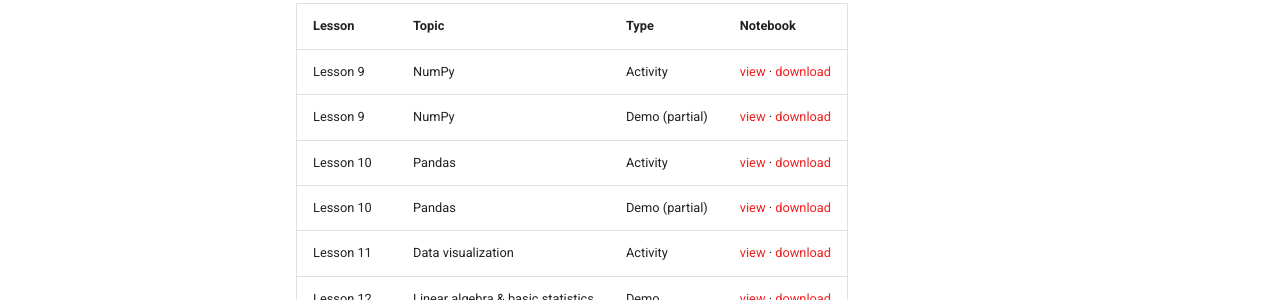
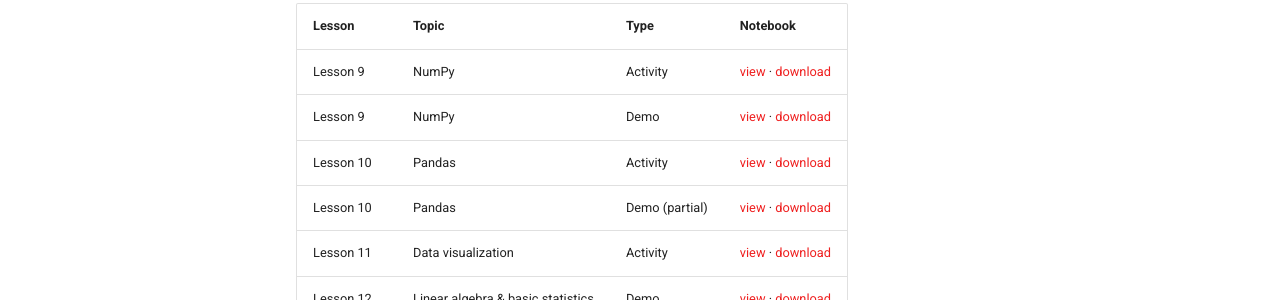
Before and after one commit to gperdrizet/fullstack-2605, an MkDocs documentation site: the page built from docs/notebooks.md, in a window 1280 px wide and 900 px high, scrolled down 761 px. Shown: the part 266-566 px from the top of the window. Built offline with MkDocs 1.6.1 and Material for MkDocs 9.7.7, drawn with Linux system fonts in a browser that asks for light colours; comment, search, counter and statistics services are not loaded.

Commit message:
Uploaded completed NumPy demo

```diff
--- a/docs/notebooks.md
+++ b/docs/notebooks.md
@@ -27,7 +27,7 @@
 | Lesson | Topic | Type | Notebook |
 |--------|-------|------|----------|
 | Lesson 9 | NumPy | Activity | [view](https://github.com/gperdrizet/fullstack-2605/blob/main/unit-2/lesson-09/lesson-09-activity.ipynb){:target="_blank"} · [download](https://raw.githubusercontent.com/gperdrizet/fullstack-2605/main/unit-2/lesson-09/lesson-09-activity.ipynb){:.download-link} |
-| Lesson 9 | NumPy | Demo (partial) | [view](https://github.com/gperdrizet/fullstack-2605/blob/main/unit-2/lesson-09/lesson-09-demo.ipynb){:target="_blank"} · [download](https://raw.githubusercontent.com/gperdrizet/fullstack-2605/main/unit-2/lesson-09/lesson-09-demo.ipynb){:.download-link} |
+| Lesson 9 | NumPy | Demo | [view](https://github.com/gperdrizet/fullstack-2605/blob/main/unit-2/lesson-09/lesson-09-demo.ipynb){:target="_blank"} · [download](https://raw.githubusercontent.com/gperdrizet/fullstack-2605/main/unit-2/lesson-09/lesson-09-demo.ipynb){:.download-link} |
 | Lesson 10 | Pandas | Activity | [view](https://github.com/gperdrizet/fullstack-2605/blob/main/unit-2/lesson-10/lesson-10-activity.ipynb){:target="_blank"} · [download](https://raw.githubusercontent.com/gperdrizet/fullstack-2605/main/unit-2/lesson-10/lesson-10-activity.ipynb){:.download-link} |
 | Lesson 10 | Pandas | Demo (partial) | [view](https://github.com/gperdrizet/fullstack-2605/blob/main/unit-2/lesson-10/lesson-10-demo.ipynb){:target="_blank"} · [download](https://raw.githubusercontent.com/gperdrizet/fullstack-2605/main/unit-2/lesson-10/lesson-10-demo.ipynb){:.download-link} |
 | Lesson 11 | Data visualization | Activity | [view](https://github.com/gperdrizet/fullstack-2605/blob/main/unit-2/lesson-11/lesson-11-activity.ipynb){:target="_blank"} · [download](https://raw.githubusercontent.com/gperdrizet/fullstack-2605/main/unit-2/lesson-11/lesson-11-activity.ipynb){:.download-link} |
```
Also changed, not shown: 1 other file.
